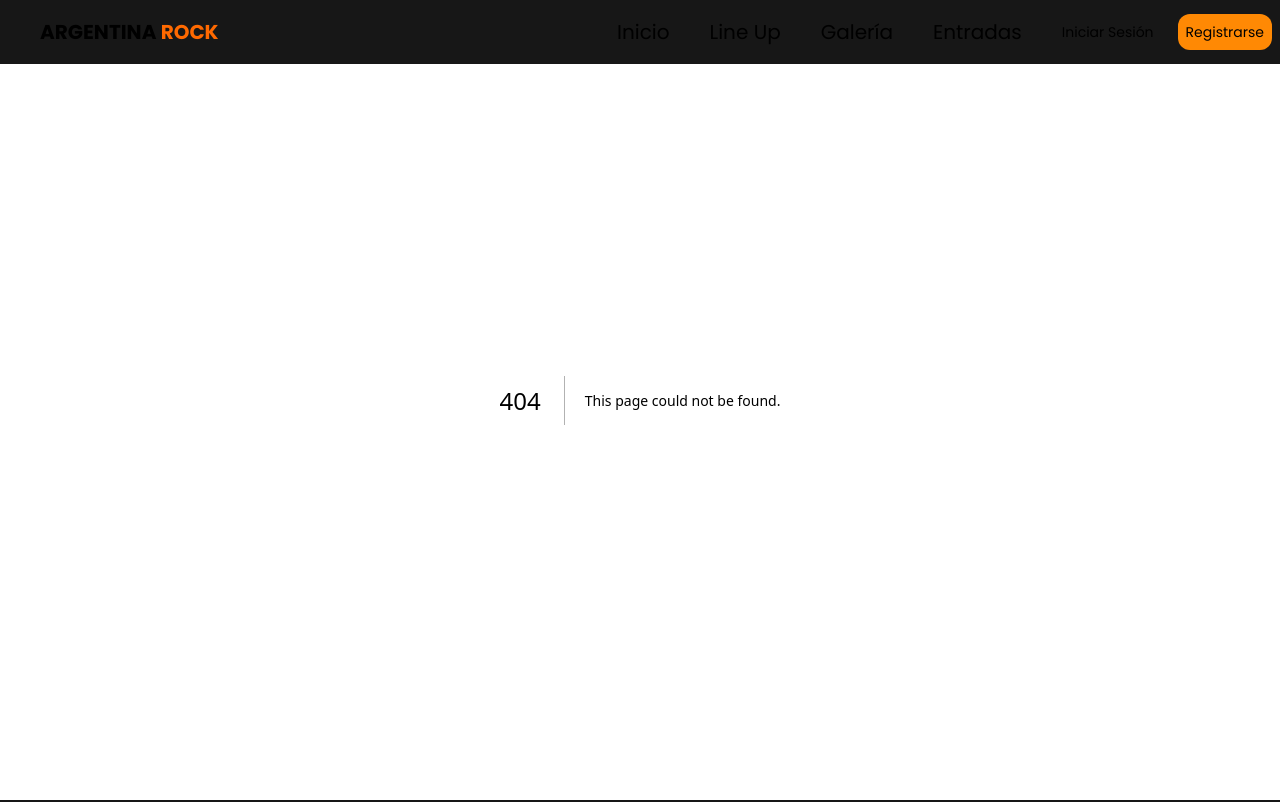
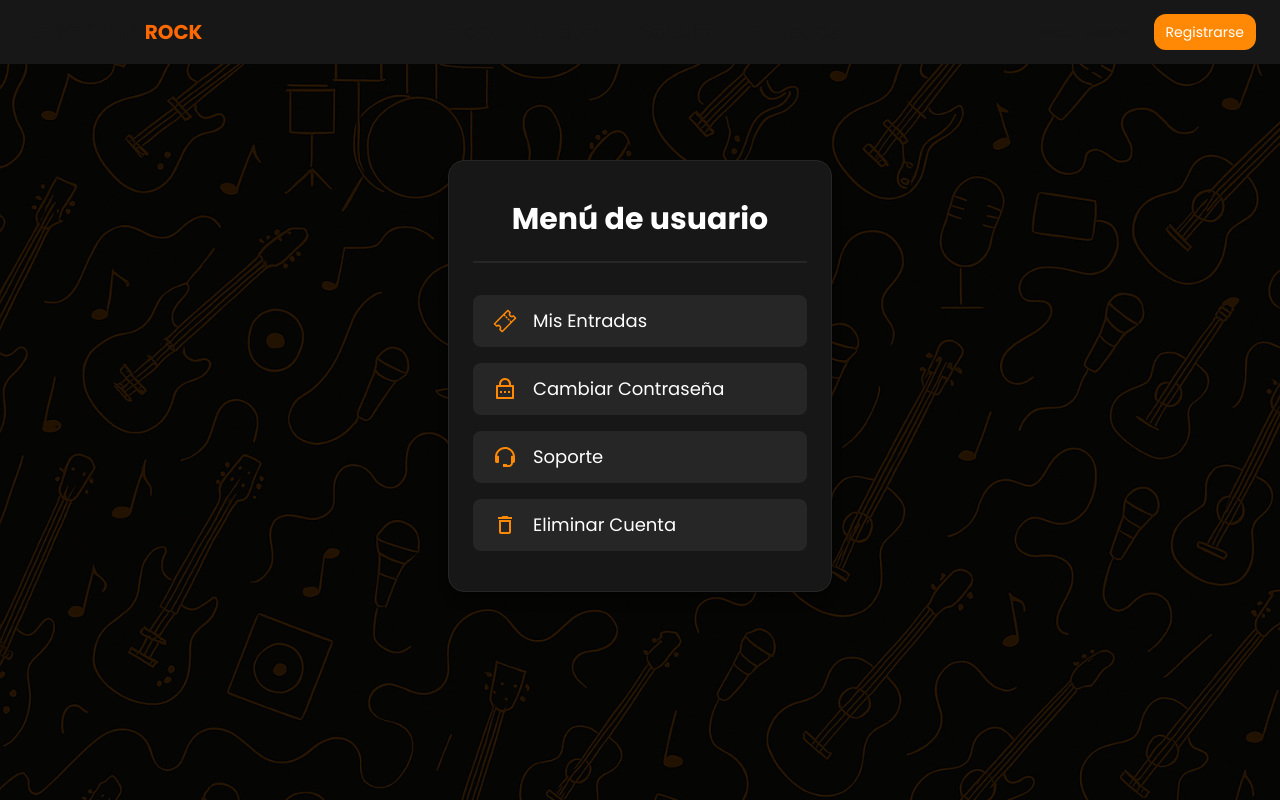
Before and after one commit to tlapro/concert, a Next.js app in the folder front/: page /account in a window 1280 px wide. Before the commit this address had no page. Shown: the top 802 px of the page. Built offline with nearby package versions, Linux system fonts and the light colour scheme.

Commit message:
User Menu

```diff
--- /dev/null
+++ b/front/src/app/account/page.tsx
@@ -0,0 +1,40 @@
+"use client";
+
+import { IoTicketOutline } from "react-icons/io5";
+import { RiLockPasswordLine } from "react-icons/ri";
+import { MdDeleteOutline } from "react-icons/md";
+import { BiSupport } from "react-icons/bi";
+import Link from "next/link";
+
+export default function AccountPage() {
+  return (
+    <div
+    className="absolute inset-0 bg-cover bg-center bg-no-repeat z-0"
+    style={{ backgroundImage: "url('/bg-pattern.png')" }}
+  >
+    <div className="flex justify-center items-center">
+      <div className="flex flex-col items-center w-full max-w-sm bg-neutral-900 border border-neutral-800 rounded-2xl shadow-lg py-10 px-6 mt-40">
+        <h2 className="text-3xl font-bold mb-6 text-white">Menú de usuario</h2>
+        <hr className="border border-neutral-800 w-full mb-8" />
+        <div className="flex flex-col gap-4 w-full">
+            <Link href={"/tickets"}>
+          <MenuButton icon={<IoTicketOutline size={24} />} label="Mis Entradas" />
+            </Link>
+          <MenuButton icon={<RiLockPasswordLine size={24} />} label="Cambiar Contraseña" />
+          <MenuButton icon={<BiSupport size={24} />} label="Soporte" />
+          <MenuButton icon={<MdDeleteOutline size={24} />} label="Eliminar Cuenta" />
+        </div>
+      </div>
+    </div>
+</div>
+  );
+}
+
+function MenuButton({ icon, label }: { icon: React.ReactNode; label: string }) {
+    return (
+        <button className="flex items-center gap-4 w-full bg-neutral-800 hover:bg-neutral-700 cursor-pointer text-white py-3 px-5 rounded-lg transition duration-300">
+      <div className="text-orange-400">{icon}</div>
+      <span className="text-lg font-medium">{label}</span>
+    </button>
+  );
+}
--- a/front/src/components/LineUp/LineUp.tsx
+++ b/front/src/components/LineUp/LineUp.tsx
@@ -1,3 +1,4 @@
+"use client"
 import { lineUpDay1, lineUpDay2, lineUpDay3, lineUpDay4 } from "@/helpers/LineUp";
 import LineUpCard from "../LineUpCard/LineUpCard";
 
--- a/front/src/components/NavBar/NavBar.tsx
+++ b/front/src/components/NavBar/NavBar.tsx
@@ -2,6 +2,7 @@
 
 import { useRouter } from "next/navigation";
 import { RiLogoutBoxLine } from "react-icons/ri";
+import { User } from "lucide-react";
 import { useAuth } from "@/context/AuthContext";
 import Link from "next/link";
 
@@ -23,59 +24,54 @@ export default function NavBar() {
   };
 
   return (
-    <div>
-      <nav className="fixed top-0 left-0 w-full z-50">
-        <div className="flex w-full bg-neutral-900 items-center justify-between h-16">
-          <div className="flex ml-10 text-xl font-bold gap-2">
-            <div className="relative">
+    <nav className="fixed top-0 left-0 w-full z-50 bg-neutral-900">
+      <div className="flex items-center justify-between h-16 px-6 relative">
+
+        <div className="text-xl font-bold">
           <h1>
             ARGENTINA <span className="text-orange-500">ROCK</span>
           </h1>
         </div>
-          </div>
-          <div className="flex gap-10 mr-2">
+
+        <div className="absolute left-1/2 transform -translate-x-1/2 flex gap-10">
+          {["inicio", "lineup", "galeria", "entradas"].map((section) => (
             <button
-              onClick={() => scrollOrNavigate("inicio")}
+              key={section}
+              onClick={() => scrollOrNavigate(section)}
               className="text-xl cursor-pointer hover:text-orange-400 transition duration-300 ease"
             >
-              Inicio
+              {section.charAt(0).toUpperCase() + section.slice(1)}
             </button>
+          ))}
+        </div>
+
+        <div className="flex items-center gap-4">
+          {user ? (
+            <div className="flex items-center gap-3">
+              <Link href={"/account"}>
+              <div className="flex items-center gap-2 text-white bg-neutral-800 hover:bg-neutral-700 px-3 py-2 cursor-pointer rounded-xl transition duration-200 ease">
+                <User size={20} />
+                <span className="text-sm">{user.name}</span>
+              </div>
+              </Link>
               <button
-              onClick={() => scrollOrNavigate("lineup")}
-              className="text-xl cursor-pointer hover:text-orange-400 transition duration-300 ease"
-            >
-              Line Up
-            </button>
-            <button
-              onClick={() => scrollOrNavigate("galeria")}
-              className="text-xl cursor-pointer hover:text-orange-400 transition duration-300 ease"
-            >
-              Galería
-            </button>
-            <button
-              onClick={() => scrollOrNavigate("entradas")}
-              className="text-xl cursor-pointer hover:text-orange-400 transition duration-300 ease"
-            >
-              Entradas
-            </button>
-            {user ? (
-              <button
-                className="flex text-sm items-center justify-center gap-2 cursor-pointer transition duration-300 ease mr-4 bg-orange-400 hover:bg-orange-500 p-2 rounded-xl"
-                onClick={() => logout()}
+                onClick={logout}
+                className="flex items-center gap-2 bg-orange-400 hover:bg-orange-500 text-sm px-3 py-2 cursor-pointer rounded-xl transition duration-200 ease"
               >
                 Logout <RiLogoutBoxLine size={20} />
               </button>
+            </div>
           ) : (
-              <div className="flex justify-between items-center">
+            <div className="flex items-center gap-6 text-sm">
               <Link
-                  href={"/auth/signin"}
-                  className="text-sm cursor-pointer hover:text-orange-400 transition duration-300 ease"
+                href="/auth/signin"
+                className="hover:text-orange-400 transition"
               >
                 Iniciar Sesión
               </Link>
               <Link
-                  href={"/auth/signup"}
-                  className="text-sm ml-6 cursor-pointer p-2 bg-orange-400 hover:bg-orange-500 rounded-xl transition duration-300 ease"
+                href="/auth/signup"
+                className="bg-orange-400 hover:bg-orange-500 text-white px-3 py-2 rounded-xl transition"
               >
                 Registrarse
               </Link>
@@ -84,6 +80,5 @@ export default function NavBar() {
         </div>
       </div>
     </nav>
-    </div>
   );
 }
--- a/front/src/components/Tickets/Tickets.tsx
+++ b/front/src/components/Tickets/Tickets.tsx
@@ -88,6 +88,7 @@ export default function Tickets() {
   }
 
   return (
+
     <div className="flex flex-col">
       <div className="flex flex-col md:flex-row justify-center items-center gap-4">
         {tickets.length > 0 ? (
--- a/front/src/components/UserTicketCard/UserTicketCard.tsx
+++ b/front/src/components/UserTicketCard/UserTicketCard.tsx
@@ -11,7 +11,7 @@ export default function UserTicketCard({ userTicket }: Props) {
   const qrData = JSON.stringify({ code });
 
   return (
-    <div className="bg-neutral-900 border border-orange-500 rounded-2xl p-6 text-white shadow-lg w-full max-w-md mb-6">
+    <div className="bg-neutral-900 border border-neutral-700 rounded-2xl hover:border-orange-400 cursor-default transition duration-300 ease p-6 text-white shadow-lg w-full mb-6">
       <div className="flex justify-between items-center mb-4">
         <div>
           <h2 className="text-xl font-bold">Entrada #{code.split("-")[1]}</h2>
@@ -19,10 +19,10 @@ export default function UserTicketCard({ userTicket }: Props) {
         </div>
         <span
           className={`px-4 py-1 rounded-full text-sm font-semibold ${
-            ticket.type === "vip" ? "bg-purple-600" : "bg-orange-600"
+            ticket.type === "vip" ? "bg-purple-600" : "bg-orange-400"
           }`}
         >
-          {ticket.type.toUpperCase()}
+          {ticket.type === 'common' ? "COMÚN" : "VIP"}
         </span>
       </div>
 
@@ -45,7 +45,7 @@ export default function UserTicketCard({ userTicket }: Props) {
       </div>
 
       <div className="flex flex-col items-center gap-2 mt-4">
-        <QRCodeCanvas value={qrData} size={132} bgColor="#000000" fgColor="#FFA500" className="border-10 border-black" />
+        <QRCodeCanvas value={qrData} size={132} bgColor="#000000" fgColor="#ffffff" className="border-10 border-black" />
         <p className="text-xs text-neutral-400 mt-1">Mostrá este código para entrar al evento</p>
       </div>
     </div>
```
Also changed, not shown: front/public/bg-pattern.png (added). Lines whose indentation alone changed are shown as unchanged.
